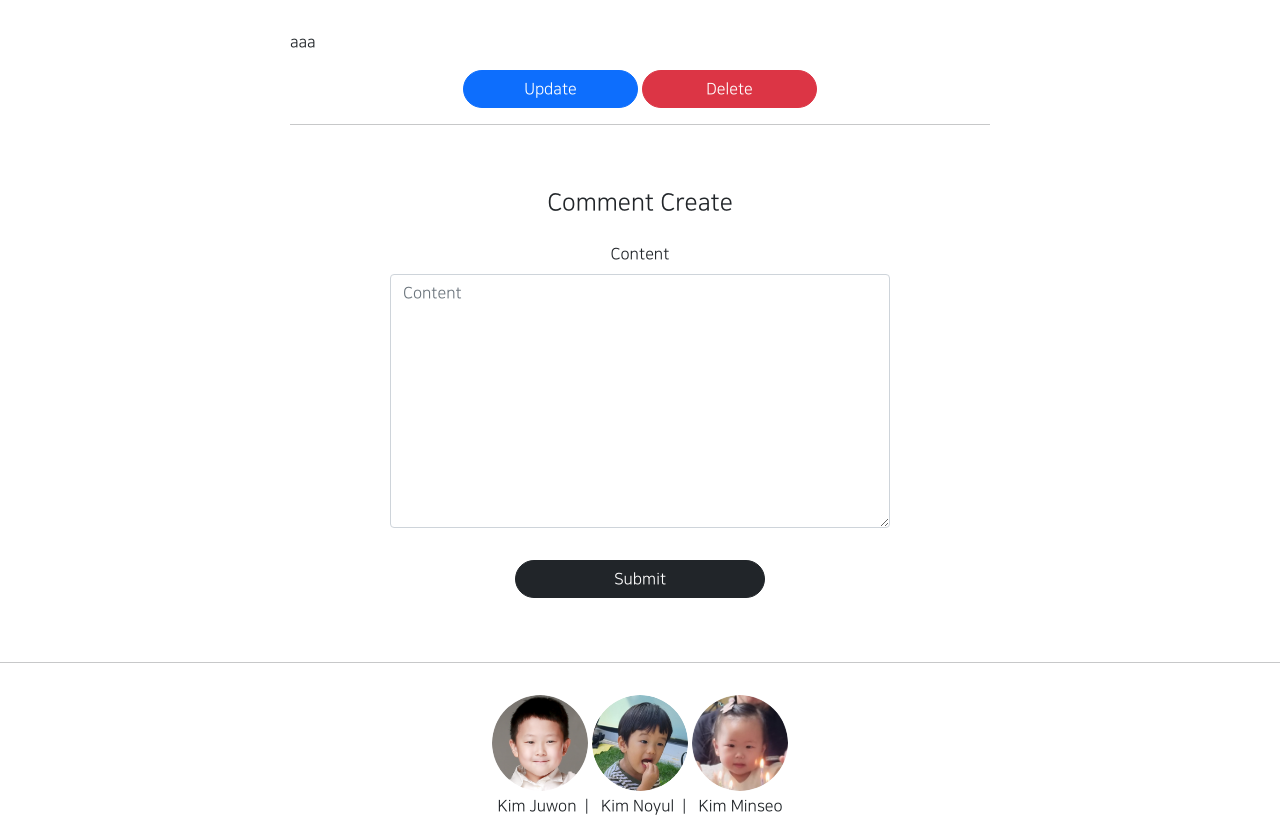
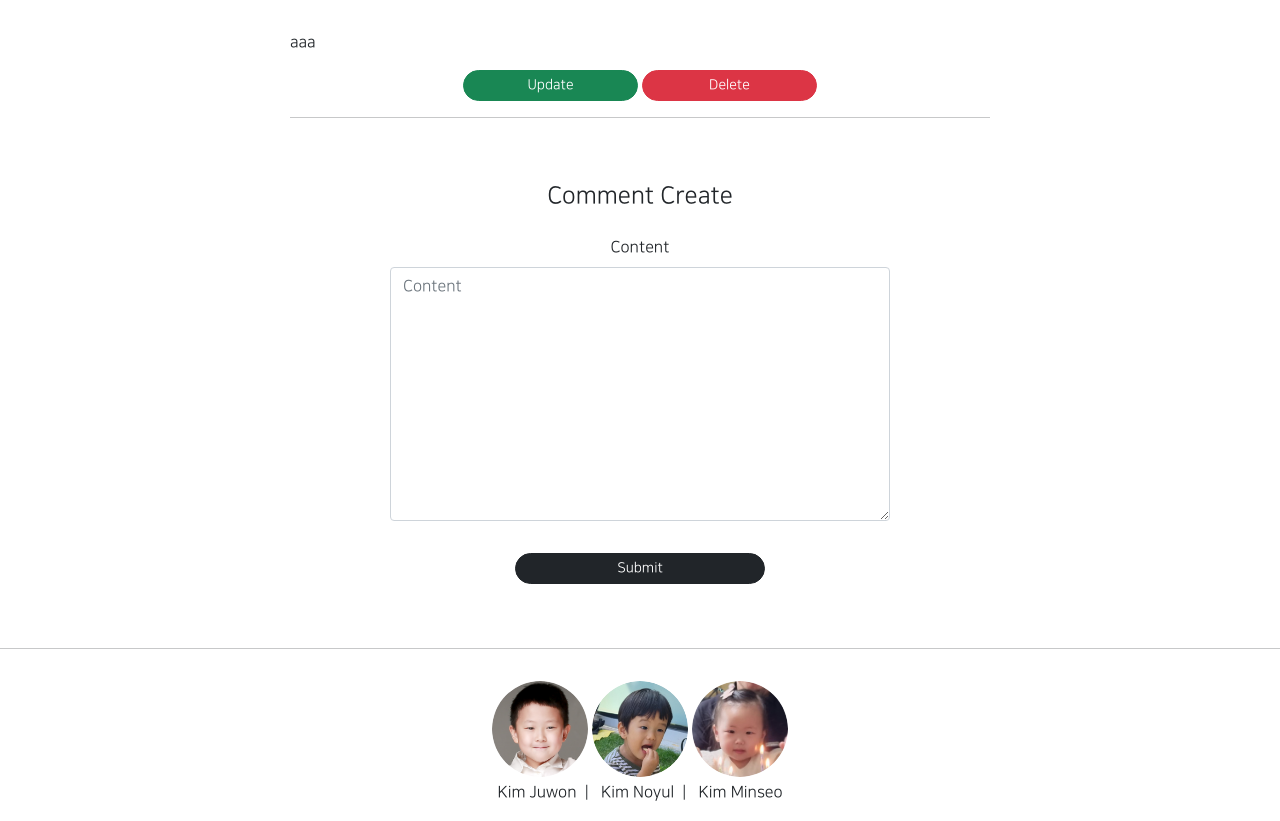
Before and after one commit to flightcheck77/pragmatic2, a Django app: page /articles/detail/13 in a window 1280 px wide. Shown: the part 913-1734 px from the top of the page. Run offline with Django 3.2, Linux system fonts and the light colour scheme; a user stored in the database is signed in; data comes from the database, SQL or seed files in the repository; data that the repository does not hold is empty; some libraries are stand-ins or nearby versions.

Commit message:
all btn changed to be smaller than original

```diff
--- a/accountapp/templates/accountapp/create.html
+++ b/accountapp/templates/accountapp/create.html
@@ -10,7 +10,7 @@
         <form action="{% url 'accountapp:create' %}" method="post">
             {% csrf_token %}
             {% bootstrap_form form %}
-            <input type="submit" class="btn btn-dark rounded-pill col-6 mt-3">
+            <input type="submit" class="btn btn-dark btn-sm rounded-pill col-6 mt-3">
         </form>
     </div>
 
--- a/accountapp/templates/accountapp/delete.html
+++ b/accountapp/templates/accountapp/delete.html
@@ -8,7 +8,7 @@
         </div>
         <form action="{% url 'accountapp:delete' pk=target_user.pk %}" method="post">
             {% csrf_token %}
-            <input type="submit" class="btn btn-dark rounded-pill col-6 mt-3">
+            <input type="submit" class="btn btn-dark btn-sm rounded-pill col-6 mt-3">
         </form>
     </div>
 
--- a/accountapp/templates/accountapp/login.html
+++ b/accountapp/templates/accountapp/login.html
@@ -11,7 +11,7 @@
             <form action="" method="post">
                 {% csrf_token %}
                 {% bootstrap_form form %}
-                <input type="submit" class="btn btn-dark rounded-pill col-6 mt-3">
+                <input type="submit" class="btn btn-dark btn-sm rounded-pill col-6 mt-3">
             </form>
         </div>
     </div>
--- a/accountapp/templates/accountapp/update.html
+++ b/accountapp/templates/accountapp/update.html
@@ -10,7 +10,7 @@
         <form action="{% url 'accountapp:update' pk=target_user.pk %}" method="post">
             {% csrf_token %}
             {% bootstrap_form form %}
-            <input type="submit" class="btn btn-dark rounded-pill col-6 mt-3">
+            <input type="submit" class="btn btn-dark btn-sm rounded-pill col-6 mt-3">
         </form>
     </div>
 
--- a/articleapp/templates/articleapp/create.html
+++ b/articleapp/templates/articleapp/create.html
@@ -12,7 +12,7 @@
         <form action="{% url 'articleapp:create' %}" method="post" enctype="multipart/form-data">
             {% csrf_token %}
             {% bootstrap_form form %}
-            <input type="submit" class="btn btn-dark rounded-pill col-6 mt-3">
+            <input type="submit" class="btn btn-dark btn-sm rounded-pill col-6 mt-3">
         </form>
     </div>
 
--- a/articleapp/templates/articleapp/delete.html
+++ b/articleapp/templates/articleapp/delete.html
@@ -8,7 +8,7 @@
         </div>
         <form action="{% url 'articleapp:delete' pk=target_article.pk %}" method="post">
             {% csrf_token %}
-            <input type="submit" class="btn btn-dark rounded-pill col-6 mt-3">
+            <input type="submit" class="btn btn-dark btn-sm rounded-pill col-6 mt-3">
         </form>
     </div>
 
--- a/articleapp/templates/articleapp/detail.html
+++ b/articleapp/templates/articleapp/detail.html
@@ -28,10 +28,10 @@
         </div>
 
         {% if target_article.writer == user %}
-            <a href="{% url 'articleapp:update' pk=target_article.pk %}" class="btn btn-primary rounded-pill col-3">
+            <a href="{% url 'articleapp:update' pk=target_article.pk %}" class="btn btn-success btn-sm rounded-pill col-3">
                 Update
             </a>
-            <a href="{% url 'articleapp:delete' pk=target_article.pk %}"  class="btn btn-danger rounded-pill col-3">
+            <a href="{% url 'articleapp:delete' pk=target_article.pk %}"  class="btn btn-danger btn-sm rounded-pill col-3">
                 Delete
             </a>
         {% endif %}
--- a/articleapp/templates/articleapp/list.html
+++ b/articleapp/templates/articleapp/list.html
@@ -47,7 +47,7 @@
     {% include 'snippets/pagination.html' with page_obj=page_obj %}
 
     <div style="text-align: center">
-        <a href="{% url 'articleapp:create' %}" class="btn btn-dark rounded-pill mt-3 mb-3 px-4">
+        <a href="{% url 'articleapp:create' %}" class="btn btn-dark btn-sm rounded-pill mt-3 mb-3 px-4">
             Create Article
         </a>
     </div>
--- a/articleapp/templates/articleapp/update.html
+++ b/articleapp/templates/articleapp/update.html
@@ -12,7 +12,7 @@
         <form action="{% url 'articleapp:update' pk=target_article.pk %}" method="post" enctype="multipart/form-data">
             {% csrf_token %}
             {% bootstrap_form form %}
-            <input type="submit" class="btn btn-dark rounded-pill col-6 mt-3">
+            <input type="submit" class="btn btn-primary btn-sm rounded-pill col-6 mt-3">
         </form>
     </div>
 
--- a/commentapp/templates/commentapp/create.html
+++ b/commentapp/templates/commentapp/create.html
@@ -11,7 +11,7 @@
             {% bootstrap_form form %}
 
             {% if user.is_authenticated %}
-                <input type="submit" class="btn btn-dark rounded-pill col-6 mt-3">
+                <input type="submit" class="btn btn-dark btn-sm rounded-pill col-6 mt-3">
             {% else %}
                 <a href="{% url 'accountapp:login' %}?next={{ request.path }}" class="btn btn-dark rounded-pill col-6 mt-3">
                     Login
--- a/commentapp/templates/commentapp/delete.html
+++ b/commentapp/templates/commentapp/delete.html
@@ -8,7 +8,7 @@
         </div>
         <form action="{% url 'commentapp:delete' pk=target_comment.pk %}" method="post">
             {% csrf_token %}
-            <input type="submit" class="btn btn-dark rounded-pill col-6 mt-3">
+            <input type="submit" class="btn btn-dark btn-sm rounded-pill col-6 mt-3">
         </form>
     </div>
 
--- a/footimgapp/templates/footimgapp/create.html
+++ b/footimgapp/templates/footimgapp/create.html
@@ -10,7 +10,7 @@
         <form action="{% url 'footimgapp:create' %}" method="post" enctype="multipart/form-data">
             {% csrf_token %}
             {% bootstrap_form form %}
-            <input type="submit" class="btn btn-dark rounded-pill col-6 mt-3">
+            <input type="submit" class="btn btn-dark btn-sm rounded-pill col-6 mt-3">
         </form>
     </div>
 
--- a/footimgapp/templates/footimgapp/update.html
+++ b/footimgapp/templates/footimgapp/update.html
@@ -10,7 +10,7 @@
         <form action="{% url 'footimgapp:update' pk=target_footimg.pk %}" method="post" enctype="multipart/form-data">
             {% csrf_token %}
             {% bootstrap_form form %}
-            <input type="submit" class="btn btn-dark rounded-pill col-6 mt-3">
+            <input type="submit" class="btn btn-dark btn-sm rounded-pill col-6 mt-3">
         </form>
     </div>
 
--- a/profileapp/templates/profileapp/create.html
+++ b/profileapp/templates/profileapp/create.html
@@ -10,7 +10,7 @@
         <form action="{% url 'profileapp:create' %}" method="post" enctype="multipart/form-data">
             {% csrf_token %}
             {% bootstrap_form form %}
-            <input type="submit" class="btn btn-dark rounded-pill col-6 mt-3">
+            <input type="submit" class="btn btn-dark btn-sm rounded-pill col-6 mt-3">
         </form>
     </div>
 
--- a/profileapp/templates/profileapp/update.html
+++ b/profileapp/templates/profileapp/update.html
@@ -10,7 +10,7 @@
         <form action="{% url 'profileapp:update' pk=target_profile.pk %}" method="post" enctype="multipart/form-data">
             {% csrf_token %}
             {% bootstrap_form form %}
-            <input type="submit" class="btn btn-dark rounded-pill col-6 mt-3">
+            <input type="submit" class="btn btn-dark btn-sm rounded-pill col-6 mt-3">
         </form>
     </div>
 
--- a/projectapp/templates/projectapp/create.html
+++ b/projectapp/templates/projectapp/create.html
@@ -10,7 +10,7 @@
         <form action="{% url 'projectapp:create' %}" method="post" enctype="multipart/form-data">
             {% csrf_token %}
             {% bootstrap_form form %}
-            <input type="submit" class="btn btn-dark rounded-pill col-6 mt-3">
+            <input type="submit" class="btn btn-dark btn-sm rounded-pill col-6 mt-3">
         </form>
     </div>
 
--- a/projectapp/templates/projectapp/detail.html
+++ b/projectapp/templates/projectapp/detail.html
@@ -16,12 +16,12 @@
         {% if user.is_authenticated %}
             {% if not subscription %}
                 <a href="{% url 'subscribeapp:subscribe' %}?project_pk={{ target_project.pk }}"
-                    class="btn btn-primary rounded-pill px-4">
+                    class="btn btn-primary btn-sm rounded-pill px-4">
                     Subscribe
                 </a>
             {% else %}
                 <a href="{% url 'subscribeapp:subscribe' %}?project_pk={{ target_project.pk }}"
-                    class="btn btn-dark rounded-pill px-4">
+                    class="btn btn-dark btn-sm rounded-pill px-4">
                     Unsubscribe
                 </a>
             {% endif %}
--- a/projectapp/templates/projectapp/list.html
+++ b/projectapp/templates/projectapp/list.html
@@ -44,7 +44,7 @@
     {% include 'snippets/pagination.html' with page_obj=page_obj %}
 
     <div style="text-align: center">
-        <a href="{% url 'projectapp:create' %}" class="btn btn-dark rounded-pill mt-3 mb-3 px-4">
+        <a href="{% url 'projectapp:create' %}" class="btn btn-dark btn-sm rounded-pill mt-3 mb-3 px-4">
             Create Project
         </a>
     </div>
--- a/templates/snippets/list_pragmatic2.html
+++ b/templates/snippets/list_pragmatic2.html
@@ -44,7 +44,7 @@
     {% include 'snippets/pagination.html' with page_obj=page_obj %}
 
     <div style="text-align: center">
-        <a href="{% url 'articleapp:create' %}" class="btn btn-dark rounded-pill mt-3 mb-3 px-4">
+        <a href="{% url 'articleapp:create' %}" class="btn btn-dark btn-sm rounded-pill mt-3 mb-3 px-4">
             Create Article
         </a>
     </div>
```
